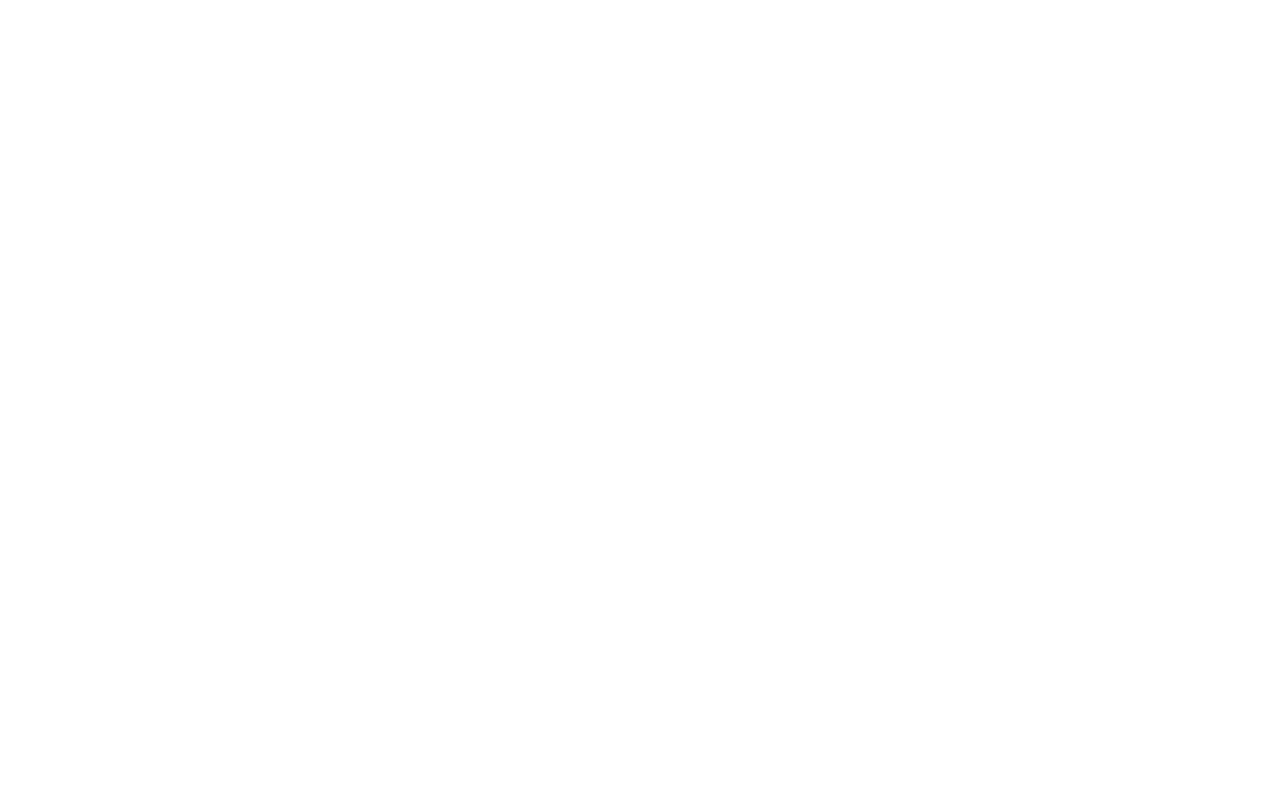
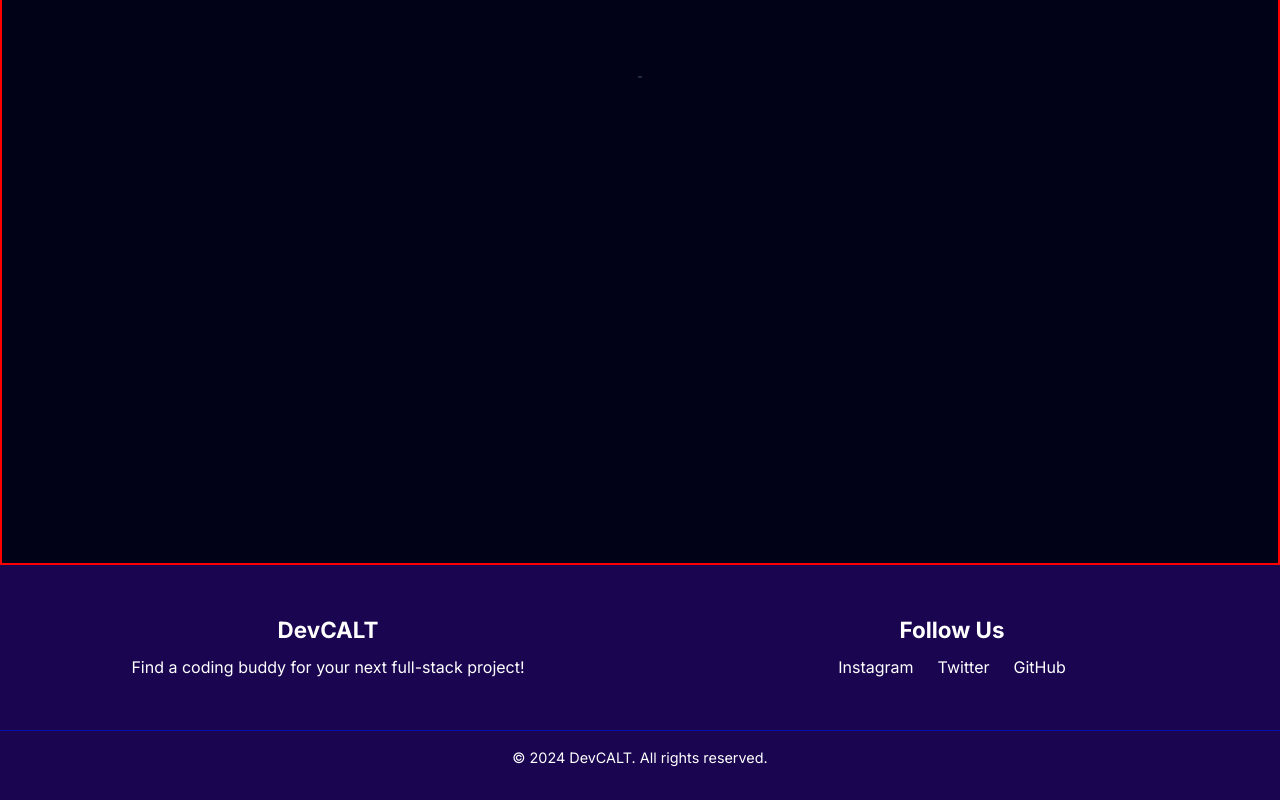
Before and after one commit to Saran-pariyar/DevCALT, a Next.js app: page /developers_list in a window 1280 px wide. Shown: the part 323-1123 px from the top of the page. Before the commit the page ends 800 px from the top, so only its background shows below. Built offline with nearby package versions, Linux system fonts and the light colour scheme.

Commit message:
DevCALT footer component

```diff
--- a/app/developers_list/page.tsx
+++ b/app/developers_list/page.tsx
@@ -7,7 +7,7 @@
 }
 const page = () => {
   return (
-    <div>Developers List</div>
+    <div className='page-main-div'>Developers List</div>
   )
 }
 
--- a/app/layout.tsx
+++ b/app/layout.tsx
@@ -4,6 +4,7 @@
 import Navbar from '@/components/Navbar'
 import { ReduxProvider } from '@/redux/provider'
 import Footer from '@/components/Footer'
+import "../styles/style.scss"
 // import connectMongoDB from '@/libs/mongodb'
 
 
--- a/components/Footer.tsx
+++ b/components/Footer.tsx
@@ -1,10 +1,32 @@
 import React from 'react'
 import "../styles/Footer.scss"
 
-
 const Footer = () => {
   return (
-    <div>Footer</div>
+    <footer className="footer">
+      <div className="footer-content">
+        <div className="footer-section">
+          <h3 className="footer-title">DevCALT</h3>
+          <p className="footer-text">Find a coding buddy for your next full-stack project!</p>
+        </div>
+        {/* <div className="footer-section">
+          <h3 className="footer-title">Contact Us</h3>
+          <p className="footer-text">Email: support@devcalt.com</p>
+          <p className="footer-text">Phone: +123-456-7890</p>
+        </div> */}
+        <div className="footer-section">
+          <h3 className="footer-title">Follow Us</h3>
+          <div className="footer-socials">
+            <a href="#" className="social-link">Instagram</a>
+            <a href="#" className="social-link">Twitter</a>
+            <a href="#" className="social-link">GitHub</a>
+          </div>
+        </div>
+      </div>
+      <div className="footer-bottom">
+        <p>© {new Date().getFullYear()} DevCALT. All rights reserved.</p>
+      </div>
+    </footer>
   )
 }
 
--- a/components/signin/Signin.tsx
+++ b/components/signin/Signin.tsx
@@ -3,7 +3,7 @@
 const Signin = () => {
   return (
    <section className="form-section">
-
+    Sign in
    </section>
 
 
--- a/styles/Footer.scss
+++ b/styles/Footer.scss
@@ -1 +1,64 @@
 @import "../styles/variables";
+
+.footer {
+    background-color: $theme;
+    color: white;
+    text-align: center;
+    padding: 2rem 0;
+    //   position: sticky;
+    //   bottom: 0;
+
+    .footer-content {
+        display: flex;
+        justify-content: space-between;
+        flex-wrap: wrap;
+        padding: 0 1rem;
+
+        .footer-section {
+            margin: 1rem 0;
+            flex: 1;
+            min-width: 200px;
+
+            .footer-title {
+                font-size: 1.4rem;
+                // color: lighten($second-theme, 30%);
+                margin-bottom: 0.5rem;
+                font-weight: bold;
+            }
+
+            .footer-text {
+                font-size: 1rem;
+                margin: 0.2rem 0;
+                color: lighten(white, 20%);
+            }
+
+            .footer-socials {
+                display: flex;
+                justify-content: center;
+                gap: 1.5rem;
+
+                .social-link {
+                    color: white;
+                    text-decoration: none;
+                    font-size: 1rem;
+                    transition: color 0.1s ease;
+
+                    &:hover {
+                        color: lightblue;
+                    }
+                }
+            }
+        }
+    }
+
+    .footer-bottom {
+        border-top: 1px solid lighten($second-theme, 30%);
+        margin-top: 2rem;
+        padding-top: 1rem;
+
+        p {
+            font-size: 0.9rem;
+            color: lighten(white, 20%);
+        }
+    }
+}
--- a/styles/Navbar.scss
+++ b/styles/Navbar.scss
@@ -39,7 +39,7 @@
                     padding: 1rem .8rem;
                     display: block;
                     font-weight: bold;
-                    transition: .3s all;
+                    transition: .2s all;
 
                     &:hover {
                         opacity: .5;
@@ -133,7 +133,7 @@
 
         .nav-link-section {
             flex-direction: column;
-            transition: .1s all;
+            transition: .001s all;
             transform: scale(1, 0);
             transform-origin: top;
             height: 0;
--- a/styles/style.scss
+++ b/styles/style.scss
@@ -21,6 +21,11 @@
     color: white;
     background-color: $second-theme;
     background-size: 4rem 4rem;
-    height: 200vh;
+    // height: 200vh;
     background-attachment: fixed;
 }
+
+.page-main-div{
+    min-height: 100vh;
+    border : 2px solid red ;
+}
```
Also changed, not shown: todo.txt.
